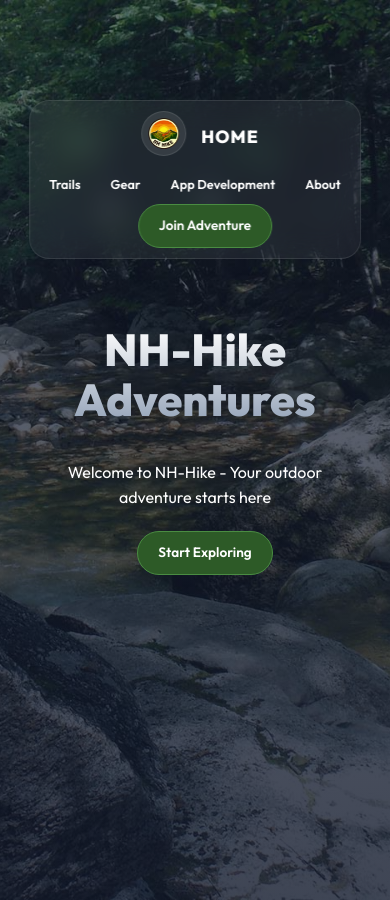
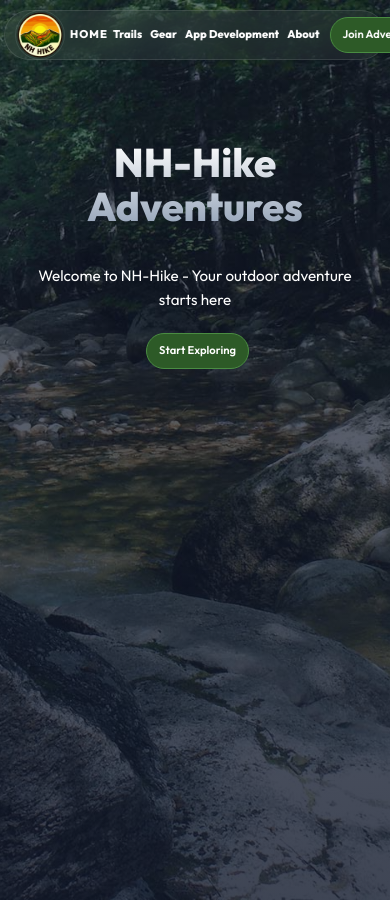
Before and after one commit to nhhike/store, a Jekyll site: the page built from index.html, in a window 390 px wide. Built offline with Jekyll 4.4.1, drawn with Linux system fonts in a browser that asks for light colours.

Commit message:
style: optimize mobile portrait/landscape navigation and match logo size to nav height

```diff
--- a/assets/css/style.css
+++ b/assets/css/style.css
@@ -35,31 +35,31 @@ body {
 }
 
 .glass-nav {
-    position: fixed; top: 30px; left: 50%; transform: translateX(-50%);
-    width: min(95%, 1100px); background: var(--glass); backdrop-filter: blur(15px);
-    border: 1px solid var(--glass-border); border-radius: 50px; padding: 10px 30px;
+    position: fixed; top: 20px; left: 50%; transform: translateX(-50%);
+    width: min(95%, 1100px); height: 60px;
+    background: var(--glass); backdrop-filter: blur(15px);
+    border: 1px solid var(--glass-border); border-radius: 60px; padding: 0 25px;
     display: flex; justify-content: space-between; align-items: center; z-index: 100;
 }
 
-.nav-branding { display: flex; align-items: center; gap: 15px; padding-left: 10px; }
+.nav-branding { display: flex; align-items: center; gap: 12px; height: 100%; }
 
+.nav-logo { display: flex; align-items: center; height: 100%; }
 .nav-logo img {
-    height: 45px; width: 45px;
-    object-fit: contain;
+    height: 60px; width: 60px;
+    object-fit: cover;
     border-radius: 50%;
-    background: rgba(255, 255, 255, 0.1);
-    padding: 5px;
     transition: 0.3s;
     border: 1px solid var(--glass-border);
 }
-.nav-logo:hover img { transform: scale(1.1); background: rgba(255, 255, 255, 0.2); }
+.nav-logo:hover img { transform: scale(1.05); }
 
 .nav-home {
-    color: #fff; text-decoration: none; font-weight: 800; font-size: 1.1rem;
+    color: #fff; text-decoration: none; font-weight: 800; font-size: 1rem;
     text-transform: uppercase; letter-spacing: 1px;
 }
 
-.nav-links { display: flex !important; gap: 30px !important; }
+.nav-links { display: flex !important; gap: 20px !important; }
 .nav-links a {
     color: #fff; text-decoration: none; font-size: 0.95rem; font-weight: 600;
     transition: 0.3s; white-space: nowrap;
@@ -131,31 +131,44 @@ body {
     padding-bottom: 50px;
 }
 
-/* Mobile Media Query */
-@media screen and (max-width: 768px) {
+/* Mobile Media Query - Portrait & Landscape */
+@media screen and (max-width: 900px) {
     .cursor-dot, .cursor-outline { display: none; }
 
-    .hero h1 { font-size: 2.8rem; line-height: 1.1; }
-    .hero p { font-size: 1rem; width: 80%; }
-
-    .logo-top-center { top: 20px; }
-    .logo-top-center img { height: 60px; }
+    .hero { padding-top: 120px; justify-content: flex-start; }
+    .hero h1 { font-size: 2.5rem; line-height: 1.1; margin-top: 20px; }
+    .hero p { font-size: 0.95rem; width: 90%; }
 
     .glass-nav {
-        top: 100px;
-        padding: 10px 15px;
-        flex-direction: column;
-        gap: 10px;
-        border-radius: 20px;
-        width: 85%;
+        top: 10px;
+        height: 50px;
+        padding: 0 10px;
+        flex-direction: row;
+        gap: 5px;
+        border-radius: 50px;
+        width: 98%;
+        justify-content: space-around;
     }
 
-    .nav-links { gap: 10px; }
-    .nav-links a { font-size: 0.8rem; }
+    .nav-branding { gap: 5px; }
+    .nav-logo img { height: 50px; width: 50px; }
+    .nav-home { font-size: 0.7rem; }
 
-    .btn { padding: 10px 20px; font-size: 0.85rem; }
+    .nav-links { gap: 8px !important; }
+    .nav-links a { font-size: 0.7rem; font-weight: 700; }
+
+    .btn { padding: 8px 12px; font-size: 0.7rem; margin-left: 5px; }
 
     .hero-footer {
         padding-bottom: 30px;
     }
 }
+
+/* Landscape orientation optimization */
+@media screen and (max-height: 500px) and (max-width: 950px) {
+    .hero { padding-top: 80px; }
+    .hero h1 { font-size: 2rem; margin-bottom: 0.5rem; }
+    .glass-nav { top: 5px; height: 45px; }
+    .nav-logo img { height: 45px; width: 45px; }
+    .hero-footer { padding-bottom: 15px; }
+}
```
